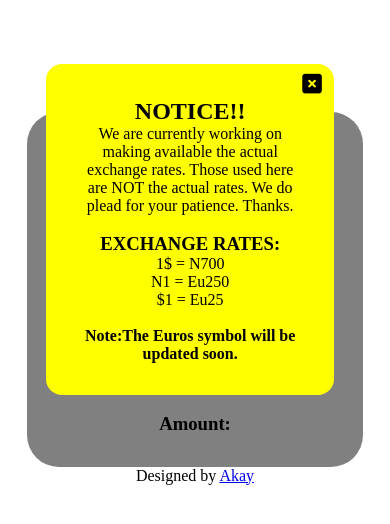
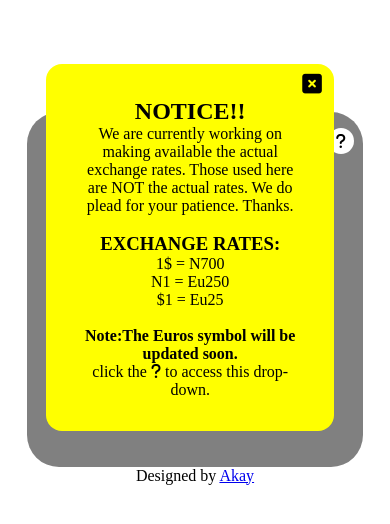
Before and after one commit to Emhaakay/Currency-Converter, a plain HTML site: page index.html in a window 390 px wide. Drawn offline with Linux system fonts and the light colour scheme.

Commit message:
added the help button

```diff
--- a/index.html
+++ b/index.html
@@ -34,6 +34,10 @@
                 </select>
             </div>
         </div>
+        <div class="help" id="help">
+
+            <i class="fa-solid fa-question"></i>
+        </div>
         <div class="result">
             <h3>Amount: <span id="resultee"></span></h3>
         </div>
@@ -49,6 +53,7 @@
                 <p>$1 = Eu25</p>
                 <br>
                 <h4>Note:The Euros symbol will be updated soon.</h4>
+                <p>click the <i class="fa-solid fa-question"></i> to access this drop-down.</p>
             </div>
         </div>
     </div>
--- a/script.js
+++ b/script.js
@@ -51,3 +51,9 @@ let pop = document.getElementById("popinfo")
 butto.addEventListener('click', ()=>{
     pop.style.display= "none"
 })
+
+
+let helpp = document.getElementById("help")
+helpp.addEventListener('click', ()=>{
+    pop.style.display= "block"
+})
--- a/style.css
+++ b/style.css
@@ -77,6 +77,17 @@
 .tag{
     text-align: center;
 }
+.help>i:hover{
+    background-color: red;
+}
+.help>i{
+    background-color: white;
+    border-radius: 50%;
+    padding: 5px 8px;
+    position: absolute;
+    top: 1rem;
+    left: 27.6rem;
+}
 
 .popinfo{
     background-color: yellow;
@@ -151,6 +162,9 @@
     .popinfobut{
         margin-left: 18.4rem;
     }
+    .help>i{
+        left: 24.5rem;
+    }
 }
 
 @media screen and (max-width:455px) {
@@ -167,6 +181,9 @@
     .popinfobut{
         margin-left: 17rem;
     }
+    .help>i{
+        left: 21.7rem;
+    }
 }
 @media screen and (max-width:397px) {
     .mainframe {
@@ -181,6 +198,9 @@
     }
     .popinfobut{
         margin-left: 14rem;
+    }
+    .help>i{
+        left: 18.8rem;
     }
 }
 @media screen and (max-width:349px) {
@@ -200,4 +220,7 @@
     .popinfobut{
         margin-left: 12rem;
     }
+    .help>i{
+        left: 15.8rem;
+    }
 }
```
